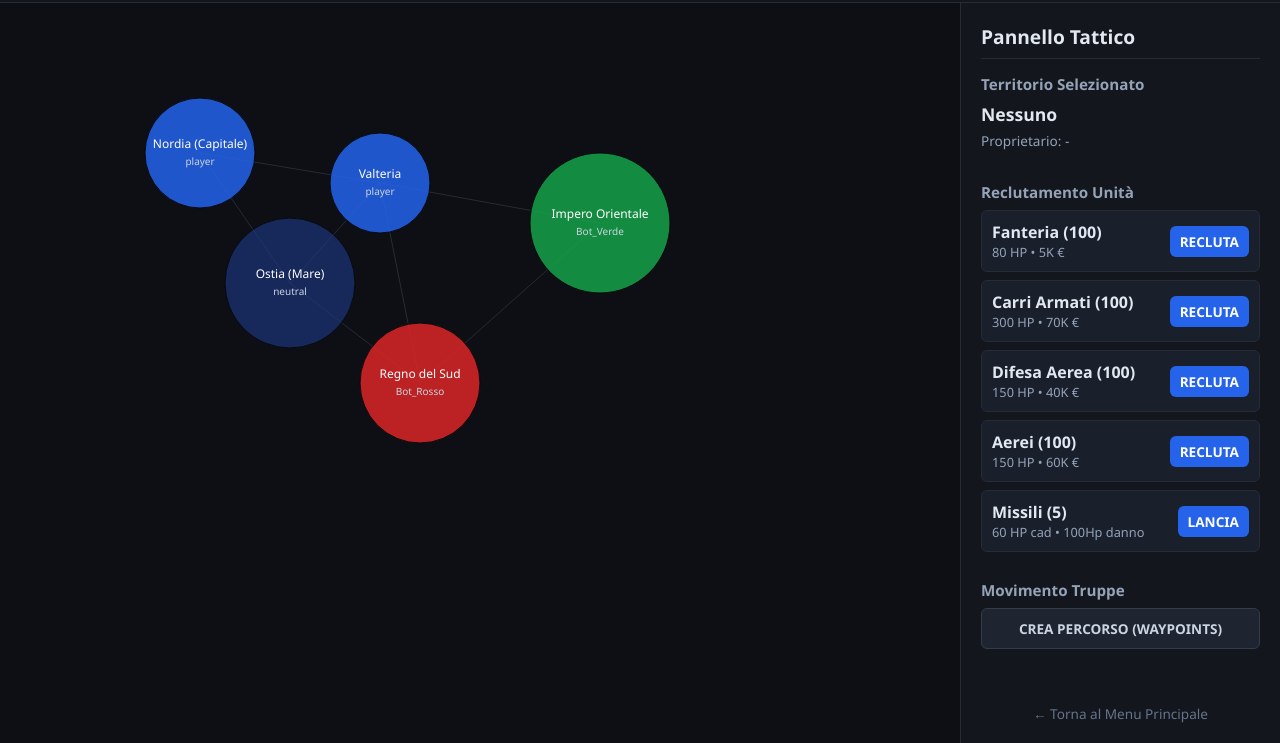
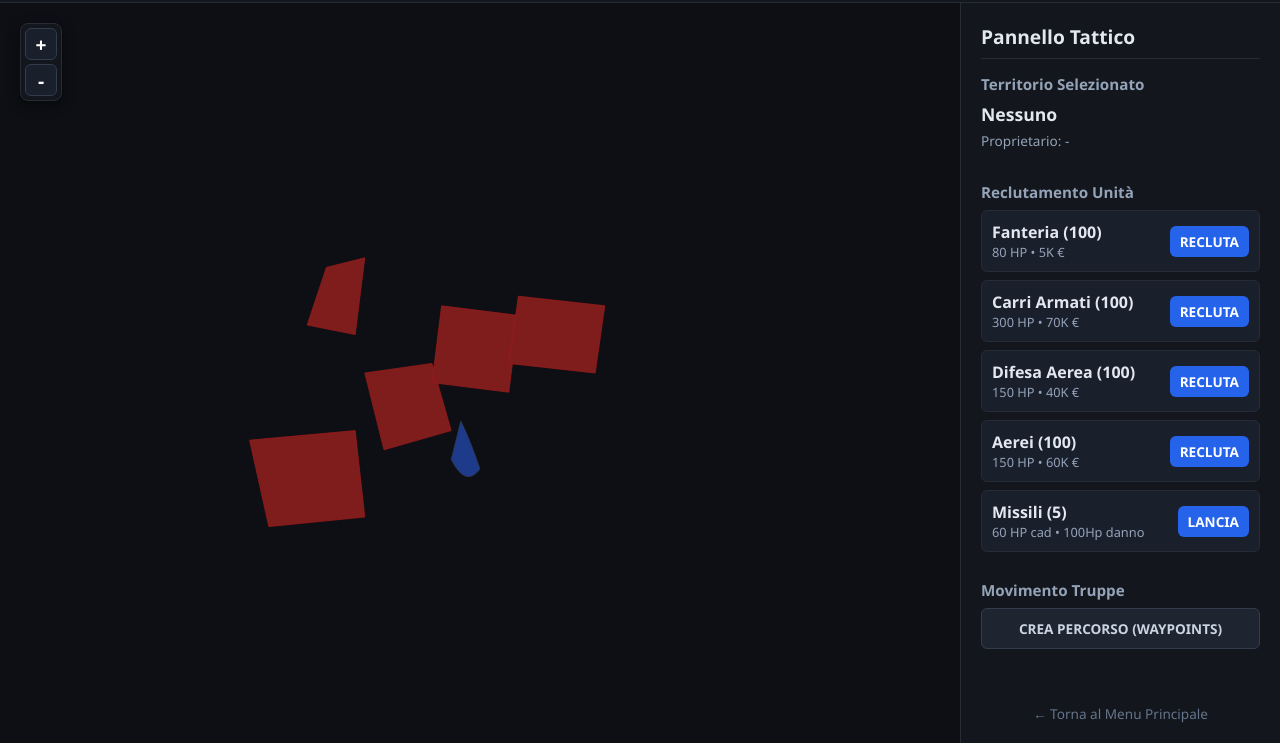
Before and after one commit to Fronteee09/WarOnPaper, a plain HTML site: page singleplayer.html in a window 1280 px wide. Shown: the part 57-800 px from the top of the page. Drawn offline with Linux system fonts and the light colour scheme.

Commit message:
Update singleplayer.html

```diff
--- a/singleplayer.html
+++ b/singleplayer.html
@@ -18,18 +18,86 @@
             justify-content: space-between;
             align-items: center;
             height: 60px;
+            z-index: 20;
         }
-        .top-left, .top-right { display: flex; align-items: center; gap: 20px; font-size: 0.9rem; }
+        .top-left, .top-right { display: flex; align-items: center; gap: 15px; font-size: 0.9rem; }
         .nation-input, .regime-select { background: #1a1f2c; border: 1px solid #333c4d; color: #fff; padding: 5px 10px; border-radius: 6px; }
         .flag-box { width: 32px; height: 22px; background: #333; border-radius: 4px; overflow: hidden; display: flex; align-items: center; justify-content: center; }
         .flag-box img { width: 100%; height: 100%; object-fit: cover; }
 
         /* Contenitore principale */
-        .main-container { display: flex; flex: 1; height: calc(100vh - 60px); position: relative; }
+        .main-container { display: flex; flex: 1; height: calc(100vh - 60px); position: relative; overflow: hidden; }
 
-        /* Mappa interattiva */
-        #map-canvas { background-color: #0d0f14; flex: 1; cursor: grab; position: relative; overflow: hidden; }
-        #map-canvas:active { cursor: grabbing; }
+        /* Area Mappa Vettoriale */
+        #map-viewport {
+            flex: 1;
+            background-color: #0d0f14;
+            position: relative;
+            overflow: hidden;
+            display: flex;
+            justify-content: center;
+            align-items: center;
+        }
+
+        #map-svg {
+            width: 100%;
+            height: 100%;
+            cursor: grab;
+            transition: transform 0.1s ease-out;
+        }
+        #map-svg:active { cursor: grabbing; }
+
+        /* Stili delle nazioni sulla mappa SVG */
+        .country-path {
+            fill: #1a2230;
+            stroke: #2e384d;
+            stroke-width: 0.8px;
+            transition: fill 0.2s, stroke 0.2s;
+            cursor: pointer;
+        }
+        .country-path:hover {
+            fill: #25334a;
+            stroke: #3b82f6;
+            stroke-width: 1.5px;
+        }
+        .country-path.selected {
+            fill: #1d4ed8 !important;
+            stroke: #ffffff !important;
+            stroke-width: 2px;
+        }
+        .country-path.player { fill: #1e3a8a; }
+        .country-path.enemy { fill: #7f1d1d; stroke: #991b1b; }
+
+        /* Controlli Zoom stile mappa (+ / -) */
+        .zoom-controls {
+            position: absolute;
+            top: 20px;
+            left: 20px;
+            display: flex;
+            flex-direction: column;
+            gap: 4px;
+            background: #13161c;
+            border: 1px solid #262b36;
+            border-radius: 8px;
+            padding: 4px;
+            box-shadow: 0 4px 12px rgba(0,0,0,0.5);
+            z-index: 10;
+        }
+        .zoom-btn {
+            width: 32px;
+            height: 32px;
+            background: #1a1f2c;
+            border: 1px solid #333c4d;
+            color: #fff;
+            font-size: 1.2rem;
+            font-weight: bold;
+            border-radius: 6px;
+            cursor: pointer;
+            display: flex;
+            align-items: center;
+            justify-content: center;
+        }
+        .zoom-btn:hover { background: #25334a; border-color: #3b82f6; }
 
         /* Pannello laterale comandi */
         .side-panel {
@@ -49,8 +117,6 @@
         .btn { width: 100%; padding: 10px; border-radius: 6px; border: none; font-weight: 600; cursor: pointer; text-transform: uppercase; font-size: 0.85rem; margin-bottom: 8px; }
         .btn-blue { background-color: #2563eb; color: #fff; }
         .btn-blue:hover { background-color: #1d4ed8; }
-        .btn-red { background-color: #dc2626; color: #fff; }
-        .btn-red:hover { background-color: #b91c1c; }
         .btn-secondary { background-color: #1e2430; color: #cbd5e1; border: 1px solid #333c4d; }
         .btn-secondary:hover { background-color: #2a3342; }
 
@@ -78,7 +144,7 @@
                 <option value="Repubblica Socialista">Repubblica Socialista</option>
             </select>
             <div style="display: flex; align-items: center; gap: 8px;">
-                <input type="text" id="flag-url-input" class="nation-input" placeholder="URL Bandiera" style="width: 120px;" oninput="updateFlag(this.value)">
+                <input type="text" id="flag-url-input" class="nation-input" placeholder="URL Bandiera" style="width: 110px;" oninput="updateFlag(this.value)">
                 <div class="flag-box"><img id="flag-preview" src="waronpaperlogo.png" alt="Bandiera"></div>
             </div>
             <button class="btn btn-blue" style="width: auto; margin:0; padding: 6px 12px;" onclick="saveGameToBrowser()">Salva Partita</button>
@@ -87,8 +153,32 @@
 
     <!-- Contenitore Mappa e Pannello -->
     <div class="main-container">
-        <canvas id="map-canvas"></canvas>
 
+        <!-- Viewport Mappa con Zoom + / - -->
+        <div id="map-viewport">
+            <div class="zoom-controls">
+                <button class="zoom-btn" onclick="zoomIn()">+</button>
+                <button class="zoom-btn" onclick="zoomOut()">-</button>
+            </div>
+
+            <!-- Mappa SVG Vettoriale Interattiva dell'Europa / Mondo -->
+            <svg id="map-svg" viewBox="0 0 1000 700" xmlns="http://www.w3.org/2000/svg">
+                <!-- Sfondo oceano -->
+                <rect width="1000" height="700" fill="#0d0f14"/>
+
+                <!-- Gruppo di regioni/nazioni vettoriali interattive -->
+                <g id="regions-group">
+                    <path id="reg-italy" class="country-path player" d="M 480,400 Q 490,420 500,450 Q 485,470 470,440 Z" data-name="Italia" data-owner="player" onclick="selectRegion(this)"></path>
+                    <path id="reg-france" class="country-path enemy" d="M 380,350 L 450,340 L 470,410 L 400,430 Z" data-name="Francia" data-owner="Bot_Francia" onclick="selectRegion(this)"></path>
+                    <path id="reg-germany" class="country-path enemy" d="M 460,280 L 540,290 L 530,370 L 450,360 Z" data-name="Germania" data-owner="Bot_Germania" onclick="selectRegion(this)"></path>
+                    <path id="reg-spain" class="country-path enemy" d="M 260,420 L 370,410 L 380,500 L 280,510 Z" data-name="Spagna" data-owner="Bot_Spagna" onclick="selectRegion(this)"></path>
+                    <path id="reg-uk" class="country-path enemy" d="M 340,240 L 380,230 L 370,310 L 320,300 Z" data-name="Regno Unito" data-owner="Bot_UK" onclick="selectRegion(this)"></path>
+                    <path id="reg-poland" class="country-path enemy" d="M 540,270 L 630,280 L 620,350 L 530,340 Z" data-name="Polonia" data-owner="Bot_Polonia" onclick="selectRegion(this)"></path>
+                </g>
+            </svg>
+        </div>
+
+        <!-- Pannello Tattico Laterale -->
         <div class="side-panel">
             <h2>Pannello Tattico</h2>
 
@@ -135,42 +225,55 @@
         </div>
     </div>
 
+    <!-- Script Logica di Gioco -->
     <script>
         const currentUser = localStorage.getItem('wop_current_user') || "Generale";
         document.getElementById('player-name').innerText = currentUser;
 
         let playerMoney = 10000000;
         let nationName = "Repubblica di Aethel";
+        let currentZoom = 1;
+        let selectedPath = null;
+        let selectedRegionData = null;
 
         function updateNationName(val) { nationName = val; }
         function updateFlag(url) { if(url) document.getElementById('flag-preview').src = url; }
 
-        // Canvas mappa
-        const canvas = document.getElementById('map-canvas');
-        const ctx = canvas.getContext('2d');
+        // Gestione Zoom mappa (+ / -)
+        function zoomIn() {
+            currentZoom = Math.min(currentZoom + 0.25, 2.5);
+            applyZoom();
+        }
+        function zoomOut() {
+            currentZoom = Math.max(currentZoom - 0.25, 0.75);
+            applyZoom();
+        }
+        function applyZoom() {
+            document.getElementById('map-svg').style.transform = `scale(${currentZoom})`;
+        }
 
-        function resizeCanvas() {
-            canvas.width = canvas.clientWidth;
-            canvas.height = canvas.clientHeight;
+        // Selezione Regione sulla mappa SVG
+        function selectRegion(pathElement) {
+            if (selectedPath) {
+                selectedPath.classList.remove('selected');
+            }
+            selectedPath = pathElement;
+            selectedPath.classList.add('selected');
+
+            const regName = pathElement.getAttribute('data-name');
+            const regOwner = pathElement.getAttribute('data-owner');
+
+            selectedRegionData = { name: regName, owner: regOwner, element: pathElement };
+
+            document.getElementById('selected-region-name').innerText = regName;
+            document.getElementById('selected-region-owner').innerText = "Proprietario: " + regOwner;
+            document.getElementById('region-actions').style.display = 'block';
         }
-        window.addEventListener('resize', resizeCanvas);
-        resizeCanvas();
 
-        let regions = [
-            { id: 0, name: "Nordia (Capitale)", owner: "player", color: "#2563eb", x: 200, y: 150, radius: 55, isSea: false },
-            { id: 1, name: "Valteria", owner: "player", color: "#2563eb", x: 380, y: 180, radius: 50, isSea: false },
-            { id: 2, name: "Ostia (Mare)", owner: "neutral", color: "#1e3a8a", x: 290, y: 280, radius: 65, isSea: true },
-            { id: 3, name: "Regno del Sud", owner: "Bot_Rosso", color: "#dc2626", x: 420, y: 380, radius: 60, isSea: false },
-            { id: 4, name: "Impero Orientale", owner: "Bot_Verde", color: "#16a34a", x: 600, y: 220, radius: 70, isSea: false }
-        ];
-
-        let selectedRegion = null;
-
-        // Controllo se stiamo caricando una partita specifica da yourgames.html
+        // Caricamento partita salvata (se richiamata da yourgames.html)
         window.onload = function() {
             const urlParams = new URLSearchParams(window.location.search);
             const loadIndex = urlParams.get('load');
-
             if (loadIndex !== null) {
                 let savedGames = JSON.parse(localStorage.getItem('wop_saved_games') || '[]');
                 if (savedGames[loadIndex]) {
@@ -180,92 +283,38 @@
                     document.getElementById('nation-name-input').value = g.nationName;
                     document.getElementById('regime-select').value = g.regime;
                     document.getElementById('player-money').innerText = playerMoney.toLocaleString() + " €";
-                    regions = g.regions;
                 }
             }
         };
-
-        function drawMap() {
-            ctx.clearRect(0, 0, canvas.width, canvas.height);
-
-            // Linee confini sottili
-            ctx.strokeStyle = '#262b36';
-            ctx.lineWidth = 1;
-            for (let i = 0; i < regions.length; i++) {
-                for (let j = i + 1; j < regions.length; j++) {
-                    let r1 = regions[i], r2 = regions[j];
-                    if (Math.hypot(r1.x - r2.x, r1.y - r2.y) < 250) {
-                        ctx.beginPath();
-                        ctx.moveTo(r1.x, r1.y);
-                        ctx.lineTo(r2.x, r2.y);
-                        ctx.stroke();
-                    }
-                }
-            }
-
-            regions.forEach(reg => {
-                ctx.beginPath();
-                ctx.arc(reg.x, reg.y, reg.radius, 0, Math.PI * 2);
-                ctx.fillStyle = reg.color;
-                ctx.globalAlpha = reg.isSea ? 0.6 : 0.85;
-                ctx.fill();
-                ctx.globalAlpha = 1.0;
-
-                ctx.strokeStyle = selectedRegion === reg ? '#ffffff' : '#090a0d';
-                ctx.lineWidth = selectedRegion === reg ? 3 : 1;
-                ctx.stroke();
-
-                ctx.fillStyle = '#ffffff';
-                ctx.font = '12px Segoe UI';
-                ctx.textAlign = 'center';
-                ctx.fillText(reg.name, reg.x, reg.y - 5);
-                ctx.font = '10px Segoe UI';
-                ctx.fillStyle = '#cbd5e1';
-                ctx.fillText(reg.owner, reg.x, reg.y + 12);
-            });
-
-            requestAnimationFrame(drawMap);
-        }
-        requestAnimationFrame(drawMap);
-
-        canvas.addEventListener('click', (e) => {
-            const rect = canvas.getBoundingClientRect();
-            const mouseX = e.clientX - rect.left;
-            const mouseY = e.clientY - rect.top;
-
-            let clicked = regions.find(reg => Math.hypot(reg.x - mouseX, reg.y - mouseY) <= reg.radius);
-            if (clicked) {
-                selectedRegion = clicked;
-                document.getElementById('selected-region-name').innerText = clicked.name;
-                document.getElementById('selected-region-owner').innerText = "Proprietario: " + clicked.owner;
-                document.getElementById('region-actions').style.display = 'block';
-            }
-        });
 
         function recruitUnit(type) {
             let costs = { soldier: 5000, tank: 70000, airdefense: 40000, aircraft: 60000, missiles: 20000 };
             if (playerMoney >= costs[type]) {
                 playerMoney -= costs[type];
                 document.getElementById('player-money').innerText = playerMoney.toLocaleString() + " €";
-                alert(`Unità ${type} creata!`);
+                alert(`Unità ${type} reclutata con successo!`);
             } else {
                 alert("Fondi insufficienti!");
             }
         }
 
         function startMovementMode() {
-            alert("Clicca sulle regioni per impostare i waypoint di movimento.");
+            if (!selectedRegionData) {
+                alert("Seleziona prima una regione di partenza!");
+                return;
+            }
+            alert("Modalità movimento attiva: clicca sul territorio di destinazione per impostare i waypoint.");
             document.getElementById('send-btn').style.display = 'block';
         }
 
         function confirmMovement() {
-            alert("Truppe in movimento!");
+            alert("Truppe inviate con successo lungo il percorso!");
             document.getElementById('send-btn').style.display = 'none';
         }
 
         function openDiplomacy() {
-            if (!selectedRegion) return;
-            let action = prompt(`Azioni con ${selectedRegion.owner}:\n1. Dichiarare Guerra\n2. Chiedere Annessione\n3. Chiedere Territori`);
+            if (!selectedRegionData) return;
+            let action = prompt(`Azioni diplomatiche con ${selectedRegionData.owner}:\n1. Dichiarare Guerra\n2. Chiedere Annessione\n3. Chiedere Territori`);
             if (action === "1") alert("Guerra dichiarata!");
             else if (action === "2") alert("Richiesta di annessione inviata.");
             else if (action === "3") alert("Richiesta territori inviata.");
@@ -277,14 +326,12 @@
                 nationName: nationName,
                 money: playerMoney,
                 regime: document.getElementById('regime-select').value,
-                timestamp: new Date().toLocaleString(),
-                regions: regions
+                timestamp: new Date().toLocaleString()
             };
-
             let savedGames = JSON.parse(localStorage.getItem('wop_saved_games') || '[]');
             savedGames.push(gameState);
             localStorage.setItem('wop_saved_games', JSON.stringify(savedGames));
-            alert("Partita salvata con successo!");
+            alert("Partita salvata con successo nella memoria del browser!");
         }
     </script>
 </body>
```
